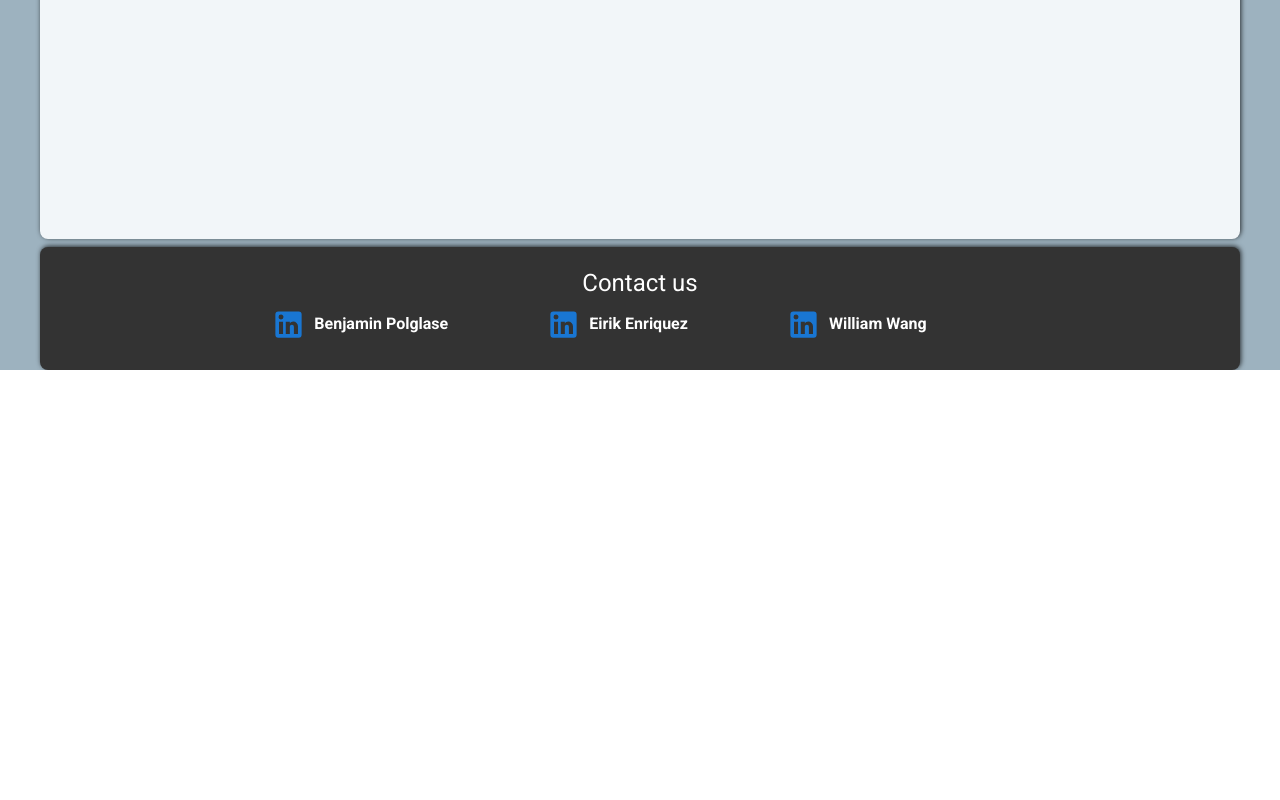
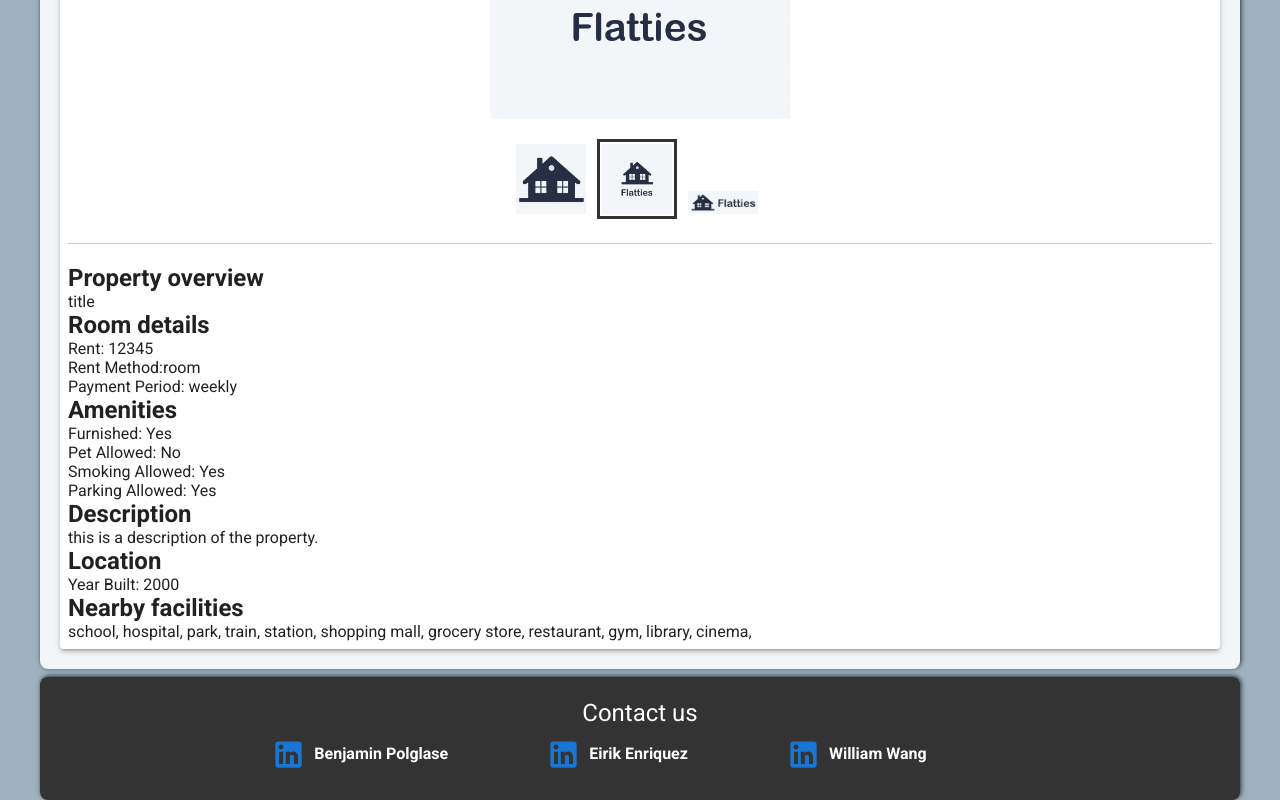
Before and after one commit to Puddle-Dev/Flatties, a React (Create React App) app in the folder flatties-frontend/: page /listing-details in a window 1280 px wide. Shown: the part 430-1230 px from the top of the page. Before the commit the page ends 800 px from the top, so only its background shows below. Built offline with nearby package versions, Linux system fonts and the light colour scheme.

Commit message:
add dummy data to listingDetail page

```diff
--- a/flatties-frontend/package.json
+++ b/flatties-frontend/package.json
@@ -5,6 +5,7 @@
   "dependencies": {
     "@emotion/react": "^11.11.1",
     "@emotion/styled": "^11.11.0",
+    "@mui/icons-material": "^5.15.12",
     "@mui/material": "^5.14.18",
     "@testing-library/jest-dom": "^5.17.0",
     "@testing-library/react": "^13.4.0",
@@ -14,9 +15,12 @@
     "@types/react": "^18.2.38",
     "@types/react-dom": "^18.2.17",
     "axios": "^1.6.2",
+    "install": "^0.13.0",
+    "npm": "^10.5.0",
     "react": "^18.2.0",
     "react-cookie": "^7.0.2",
     "react-dom": "^18.2.0",
+    "react-responsive-carousel": "^3.2.23",
     "react-router-dom": "^6.20.0",
     "react-scripts": "5.0.1",
     "typescript": "^4.9.5",
--- /dev/null
+++ b/flatties-frontend/src/components/ImageLoader.tsx
@@ -0,0 +1,11 @@
+import flattiesLogo1 from '../assets/images/flatties-icon-logo.png';
+import flattiesLogo2 from '../assets/images/flatties-logo.png';
+import flattiesLogo3 from '../assets/images/flatties-long.png';
+
+const FlattiesLogo = [
+    { id: 1, src: flattiesLogo1, alt: 'Flatties Logo' },
+    { id: 2, src: flattiesLogo2, alt: 'Flatties Logo' },
+    { id: 3, src: flattiesLogo3, alt: 'Flatties Logo' },
+];
+
+export default FlattiesLogo;
--- /dev/null
+++ b/flatties-frontend/src/pages/listing/ListingDetail.css
@@ -0,0 +1,12 @@
+.listingDetailContainer{
+    display: flex;
+    flex-direction: column;
+    align-items: center;
+    margin-top: 20px;
+}
+
+.detailsContainer{
+    display: flex;
+    flex-direction: column;
+    text-align: left;
+}
--- a/flatties-frontend/src/pages/listing/ListingDetail.tsx
+++ b/flatties-frontend/src/pages/listing/ListingDetail.tsx
@@ -7,6 +7,9 @@ import { useNavigate } from "react-router-dom";
 import FormControlLabel from "@mui/material/FormControlLabel";
 import Checkbox from "@mui/material/Checkbox";
 
+import {Carousel} from 'react-responsive-carousel';
+import "react-responsive-carousel/lib/styles/carousel.min.css"; // requires a loader
+import FlattiesLogo from '../../components/ImageLoader';
 
 interface ListingDetailData {
     _id: string;    //property ID ref:MongoDB.ObjectId
@@ -23,30 +26,29 @@ interface ListingDetailData {
     isParkingAllowed: boolean;
     yearBuilt: Date;
     description: string;
-    nearbyFacilities: [string];
+    nearbyFacilities: string[];
     isActivated: boolean;
 }
-
 
 function ListingDetail() {
 
     const initialProperty = (): ListingDetailData => {
         return {
-            _id: '',
-            title: '',
-            rent: 0,
-            rentMethod: '',
-            rentPaymentPeriod: '',
-            deposit: 0,
-            availablityData: '',
-            leaseTerm: '',
-            isFurnished: false,
+            _id: '12345',
+            title: 'title',
+            rent: 12345,
+            rentMethod: 'room',
+            rentPaymentPeriod: 'weekly',
+            deposit: 12345,
+            availablityData: 'today',
+            leaseTerm: '6 months',
+            isFurnished: true,
             isPetAllowed: false,
-            isSmokingAllowed: false,
-            isParkingAllowed: false,
-            yearBuilt: new Date(),
-            description: '',
-            nearbyFacilities: [''],
+            isSmokingAllowed: true,
+            isParkingAllowed: true,
+            yearBuilt: new Date("2000"),
+            description: 'this is a description of the property.',
+            nearbyFacilities: ['school', 'hospital', 'park', 'train', 'station', 'shopping mall', 'grocery store', 'restaurant', 'gym', 'library', 'cinema'],
             isActivated: false,
         };
     }
@@ -64,8 +66,61 @@ function ListingDetail() {
     }, []);
 
     return (
-        <div>
-            <h1>Listing Details</h1>
+        <div className="listingDetailContainer">
+            {/* <h1>Listing Details</h1> */}
+            <Carousel
+                showArrows={true}
+                showThumbs={true}
+                autoPlay={true}
+                infiniteLoop={true}
+                showStatus={false}
+                showIndicators={false}
+                stopOnHover={false}
+            >
+                {FlattiesLogo.map((image) => (
+                    <div key={image.id} style={{ height: '300px' }}>
+                        <img src={image.src} alt={image.alt} style={{ objectFit: 'contain', maxHeight: '100%', maxWidth: '100%' }}/>
+                    </div>
+                ))}
+            </Carousel>
+            <hr />
+            <div className="detailsContainer">
+                <h2>Property overview</h2>
+                <p>
+                    {formData.title}
+                </p>
+                <h2>Room details</h2>
+                <p>
+                    Rent: {formData.rent} <br />
+                    Rent Method:{formData.rentMethod} <br />
+                    Payment Period: {formData.rentPaymentPeriod}
+                </p>
+
+                <h2>Amenities</h2>
+                <p>
+                    Furnished: {formData.isFurnished ? "Yes" : "No"} <br />
+                    Pet Allowed: {formData.isPetAllowed ? "Yes" : "No"} <br />
+                    Smoking Allowed: {formData.isSmokingAllowed ? "Yes" : "No"} <br />
+                    Parking Allowed: {formData.isParkingAllowed ? "Yes" : "No"}
+                </p>
+
+                <h2>Description</h2>
+                <p>
+                    {formData.description}
+                </p>
+
+                <h2>Location</h2>
+                <p>
+                    Year Built: {formData.yearBuilt.getFullYear()} <br />
+                </p>
+
+                <h2>Nearby facilities</h2>
+                <p>
+                 {formData.nearbyFacilities.map((facility, index) => (
+                    <span key={index}>{facility}, </span>
+                ))}
+                </p>
+            </div>
         </div>
     );
 };
```
Also changed, not shown: 1 other file (tests, documents, lock files or other folders).
